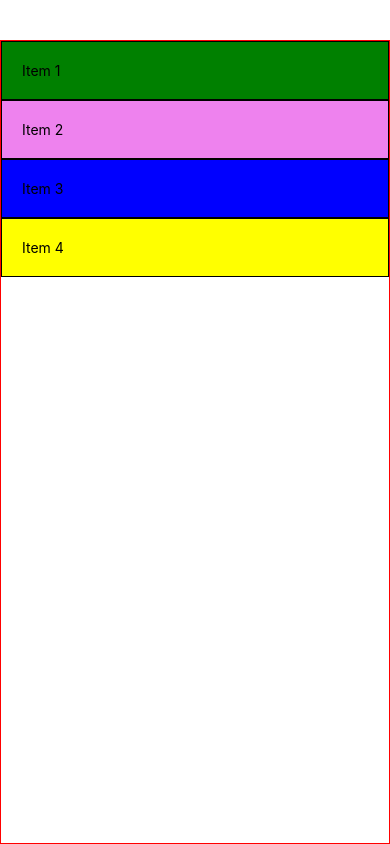
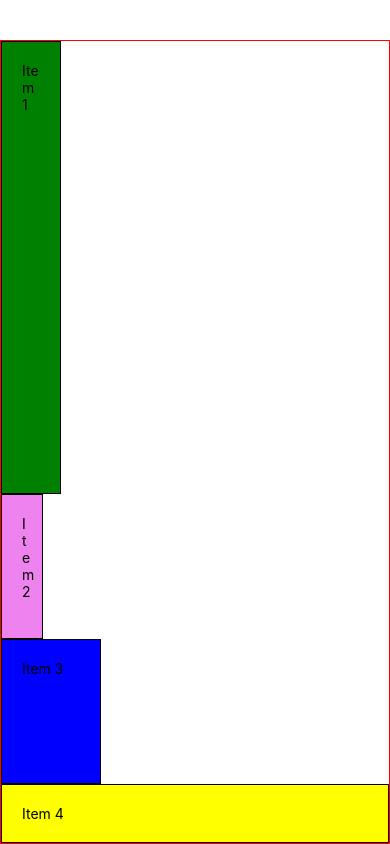
Before and after one commit to TranDanHuy/LtRn, a React Native app in the folder 01-react-native-ultimate-starter-master/: screen / in a window 390 px wide. Built offline with nearby package versions, Linux system fonts and the light colour scheme.

Commit message:
video 09

```diff
--- a/01-react-native-ultimate-starter-master/components/todo/flexbox.tsx
+++ b/01-react-native-ultimate-starter-master/components/todo/flexbox.tsx
@@ -6,32 +6,48 @@ const styles =  StyleSheet.create({
         marginTop: 40,
         borderWidth: 1,
         borderColor: "red",
-        //flexDirection: "row",
+        flexDirection: "column",
+        justifyContent: "center",
+        //alignItems: "center"
+
+
+
         //justifyContent: "center",
+        //flexDirection:  "row",
+        //alignItems: "center"
 
 
     },
     item1: {
+        flex: 4,
         padding: 20,
         borderWidth: 1,
         backgroundColor: "green",
+        //height: 150,
+        width: 60,
 
     },
     item2: {
+        flex: 1,
         padding: 20,
         borderWidth: 1,
         backgroundColor: "violet",
-
+        height: 200,
+        width: 30,
     },
     item3: {
+        flex: 1,
         padding: 20,
         borderWidth: 1,
         backgroundColor: "blue",
+        height: 100,
+        width: 100
     },
     item4: {
         padding: 20,
         borderWidth: 1,
        backgroundColor: "yellow",
+
 
     }
 })
```
